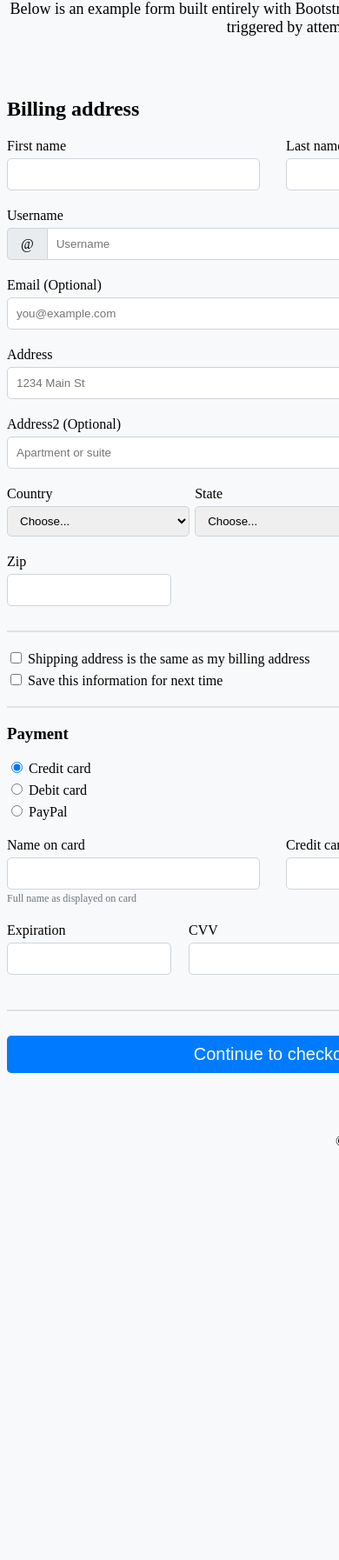
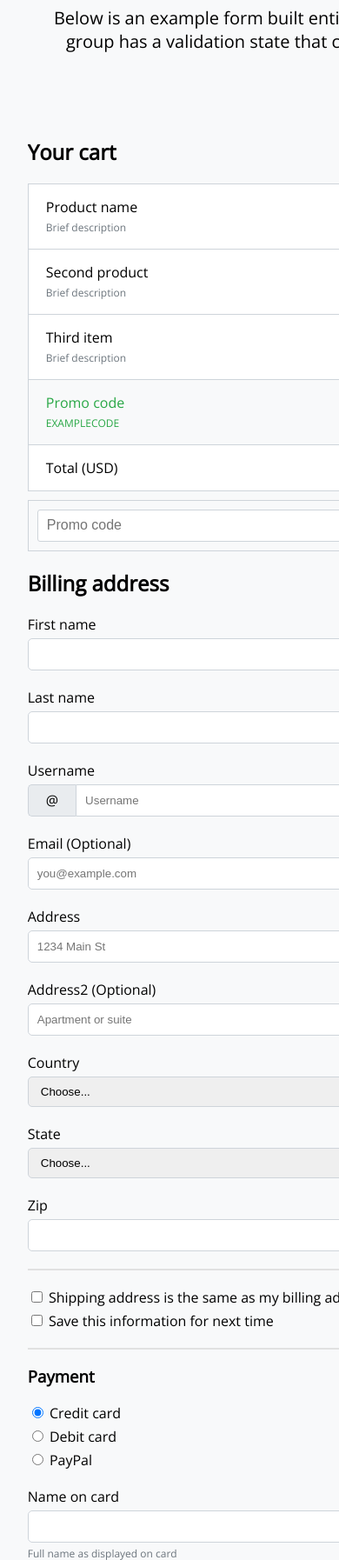
Before and after one commit to byeon-jiyoung/cmt-front-level-check, a plain HTML site: page WebContent/index.html in a window 390 px wide. Shown: the part 206-2000 px from the top of the page at 87% size. Before the commit the page ends 1612 px from the top, so only its background shows below. Drawn offline with nearby package versions, Linux system fonts and the light colour scheme.

Commit message:
js수정 및 반응형 진행 중

```diff
--- a/WebContent/css/index.css
+++ b/WebContent/css/index.css
@@ -2,6 +2,7 @@
 
 body {
 	background-color: #f8f9fa;
+	font-family: 'Open Sans', sans-serif;
 }
 #container {
 	width: 950px;
@@ -31,10 +32,19 @@ header {
 	text-align: center;
 }
 header span {
-	font-size: 18px;
+	font-size: 20px;
 }
 
+/* ----------------- footer ----------------- */
+footer {
+	text-align: center;
+}
+footer p {
+	color: #007bff;
+	font-weight: bold;
+}
 
+@media all and (min-width:700px) {
 	/* ----------------- section ----------------- */
 	/*---------*/
 	.float_left {
@@ -188,12 +198,152 @@ li:last-child {
 		height: 37px;
 		padding: 0;
 	}
+}
 
-/* ----------------- footer ----------------- */
-footer {
+/*---------------------------------------------------------------------------------------------*/
+
+@media screen and (max-width:700px) {
+	/* ----------------- header ----------------- */
+	header, footer {
+		width: 90%;
+		margin: 0 auto;
+	}
+
+
+	/* ----------------- section ----------------- */
+	/*---------*/
+	/* .wid90, .wid100, .wid40, .wid20 {
+		width: 96%;
+	} */
+	input {
+		width: 98%;
+	}
+	select {
+		width: 99% !important;
+	}
+	input[type="checkbox"], input[type="radio"] {
+		width: auto;
+	}
+
+	/*---------*/
+	section {
+		width: 95%;
+		margin: 50px auto;
+		overflow: hidden;
+	}
+	form div {
+		margin-bottom: 20px;
+	}
+	label {
+		display: block;
+		margin-bottom: 5px;
+	}
+	#divUser {
+		width: 100%;
+		overflow: hidden;
+		margin: 0;
+	}
+	.username {
+		background-color: #e9ecef;
+		border: 1px solid #ced4da;
+		border-right: none;
+		border-radius: 5px 0 0 5px;
+		padding: 0 20px;
 		text-align: center;
+		height: 35px;
+		line-height: 35px;
+		float: left;
 	}
-footer p {
-	color: #007bff;
+	#username {
+		border-radius: 0 5px 5px 0;
+		width: 92%;
+		float: left;
+	}
+	#form_check {
+		margin: 20px 0;
+	}
+	.divCard {
+		margin-bottom: 20px;
+	}
+	#formSubmit {
+		background-color: #007bff;
+		padding: 10px 0;
+		border: none;
+		color: white;
+		width: 100%;
+		font-size: 20px;
+		border-radius: 5px;
+		margin-top: 20px;
+	}
+
+	#sec_right > div {
+		overflow: hidden;
+	}
+	#sec_right h2 {
+		float: left;
+	}
+	#sec_right p {
+		float: right;
+		background-color: #6c757d;
+		color: white;
 		font-weight: bold;
+		padding: 5px 12px;
+		border-radius: 45%;
+		padding-top: 7px;
 	}
+	ul {
+		list-style: none;
+		width: 100%;
+		padding: 0;
+		margin: 0;
+	}
+	li {
+		padding: 15px 20px;
+		overflow: hidden;
+		border: 1px solid #ced4da;
+		border-bottom: none;
+		background-color: white;
+		position: relative;
+	}
+	li:last-child {
+		border-bottom: 1px solid #ced4da;
+	}
+	.small {
+		color: #6c757d;
+		font-size: 12px;
+	}
+	.price {
+		position: absolute;
+		right: 20px;
+		top: 20px;
+	}
+	.green {
+		background-color: #f8f9fa;
+		color: #28a745 !important;
+	}
+	#buy {
+		border: 1px solid #ced4da;
+		margin-top: 10px;
+		padding: 10px;
+	}
+	#buyText {
+		float: left;
+		border-radius: 3px 0 0 3px;
+		font-size: 16px;
+		float: left;
+		width: 75%;
+	}
+	#buySubmit {
+		float: left;
+		background-color: #6c757d;
+		color: white;
+		border: none;
+		display: inline-block;
+		border-radius: 0 3px 3px 0;
+		font-size: 15px;
+		float: left;
+		width: 20%;
+		height: 37px;
+		padding: 0;
+	}
+}
--- a/WebContent/index.html
+++ b/WebContent/index.html
@@ -3,8 +3,9 @@
 <head>
 <meta charset="UTF-8">
 <title>Insert title here</title>
+<link href="https://fonts.googleapis.com/css?family=Open+Sans&display=swap" rel="stylesheet">
 <link type="text/css" rel="stylesheet" href="css/index.css">
-<meta name="viewport" content="width=device-width, initial-scale=1">
+<meta name="viewport" content="width=device-width, initial-scale=1, maximum-scale=1, minimum-scale=1">
 <script src="js/index.js" charset="UTF-8"></script>
 </head>
 <body>
@@ -17,115 +18,6 @@
 			</div>
 		</header>
 		<section>
-			<div id="sec_left">
-				<h2>Billing address</h2>
-				<form name="baForm" onsubmit="return formCheck()">
-					<div>
-						<div class="float_left wid50">
-							<label>First name</label>
-							<input type="text" class="wid90" name="fName">
-							<span class="error" id="fName">First name을 입력해주세요</span>
-						</div>
-						<div class="float_right wid50">
-							<label>Last name</label>
-							<input type="text" class="wid90" name="lName">
-							<span class="error" id="lName">Last name을 입력해주세요</span>
-						</div>
-					</div>
-					<div class="clear"></div>
-					<div>
-						<label>Username</label>
-						<div id="divUser"><span class="username float_left">@</span><input type="text" placeholder="Username" id="username" class="float_left" name="uName"></div>
-						<span class="error" id="uName">Username을 입력해주세요</span>
-					</div>
-					<div class="clear"></div>
-					<div>
-						<label>Email (Optional)</label>
-						<input type="text" placeholder="you@example.com" class="wid100" name="email">
-						<span class="error" id="email">email형식이 틀렸습니다</span>
-					</div>
-					<div>
-						<label>Address</label>
-						<input type="text" placeholder="1234 Main St" class="wid100" name="address">
-					</div>
-					<div>
-						<label>Address2 (Optional)</label>
-						<input type="text" placeholder="Apartment or suite" class="wid100" name="address2">
-					</div>
-					<div>
-						<div class="float_left wid40">
-							<label>Country</label>
-							<select class="wid100" name="country">
-								<option>Choose...</option>
-								<option>Unites State</option>
-							</select>
-							<span class="error" id="country">Country를 선택해주세요</span>
-						</div>
-						<div class="float_left wid40">
-							<label>State</label>
-							<select class="wid100" name="state">
-								<option>Choose...</option>
-								<option>California</option>
-							</select>
-							<span class="error" id="state">State를 선택해주세요</span>
-						</div>
-						<div class="float_left">
-							<label>Zip</label>
-							<input type="text" name="zip">
-							<span class="error" id="zip">Zip을 입력해주세요</span>
-						</div>
-					</div>
-					<div class="clear"></div>
-					<hr>
-					<div id="form_check">
-						<label name="check1"><input type="checkbox" id="check1" name="check"> Shipping address is the same as my billing address<br></label>
-						<label name="check2"><input type="checkbox" id="check2" name="check"> Save this information for next time</label>
-						<span class="error" id="check">1개 이상 선택해주세요</span>
-					</div>
-					<hr>
-					<div>
-						<h3>Payment</h3>
-						<div>
-							<label name="radio1"><input type="radio" name="radio" checked="checked" id="radio1"> Credit card <br></label>
-							<label name="radio2"><input type="radio" name="radio" id="radio2"> Debit card <br> </label>
-							<label name="radiod3"><input type="radio" name="radio" id="radio3"> PayPal </label>
-						</div>
-						<div class="clear"></div>
-						<div>
-							<div class="float_left wid50 divCard">
-								<label>Name on card</label>
-								<input type="text" class="wid90" name="noc">
-								<span class="error" id="noc">Name on card를 입력해주세요</span>
-							</div>
-							<div class="float_right wid50 divCard">
-								<label>Credit card number</label>
-								<input type="text" class="wid90" name="ccn">
-								<span class="error" id="ccn">Credit card number를 입력해주세요</span>
-							</div>
-							<div class="clear"></div>
-							<span class="small">Full name as displayed on card</span>
-						</div>
-						<div class="clear"></div>
-						<div>
-							<div class="float_left">
-								<label>Expiration</label>
-								<input type="text" name="exp">
-								<span class="error" id="exp">Expiration을 입력해주세요</span>
-							</div>
-							<div class="float_left cvv">
-								<label>CVV</label>
-								<input type="text" name="cvv">
-								<span class="error" id="cvv">CVV를 입력해주세요</span>
-							</div>
-						</div>
-						<div class="clear"></div>
-					</div>
-					<hr>
-					<div>
-						<input type="submit" value="Continue to checkout" id="formSubmit">
-					</div>
-				</form>
-			</div>
 			<div id="sec_right">
 				<div>
 					<h2>Your cart</h2>
@@ -165,6 +57,115 @@
 					<div class="clear"></div>
 				</div>
 			</div>
+			<div id="sec_left">
+				<h2>Billing address</h2>
+				<form name="baForm" onsubmit="return formCheck()" method="post">
+					<div>
+						<div class="float_left wid50">
+							<label>First name</label>
+							<input type="text" class="wid90" name="fName">
+							<span class="error" id="fName">Valid first name is required.</span>
+						</div>
+						<div class="float_right wid50">
+							<label>Last name</label>
+							<input type="text" class="wid90" name="lName">
+							<span class="error" id="lName">Valid last name is required.</span>
+						</div>
+					</div>
+					<div class="clear"></div>
+					<div>
+						<label>Username</label>
+						<div id="divUser"><span class="username float_left">@</span><input type="text" placeholder="Username" id="username" class="float_left" name="uName"></div>
+						<span class="error" id="uName">Your username is required.</span>
+					</div>
+					<div class="clear"></div>
+					<div>
+						<label>Email (Optional)</label>
+						<input type="text" placeholder="you@example.com" class="wid100 pass" name="email">
+						<span class="error" id="email">Does not match email format.</span>
+					</div>
+					<div>
+						<label>Address</label>
+						<input type="text" placeholder="1234 Main St" class="wid100 pass" name="address">
+					</div>
+					<div>
+						<label>Address2 (Optional)</label>
+						<input type="text" placeholder="Apartment or suite" class="wid100 pass" name="address2">
+					</div>
+					<div>
+						<div class="float_left wid40">
+							<label>Country</label>
+							<select class="wid100" name="country">
+								<option>Choose...</option>
+								<option>Unites State</option>
+							</select>
+							<span class="error" id="country">Please select a valid country.</span>
+						</div>
+						<div class="float_left wid40">
+							<label>State</label>
+							<select class="wid100" name="state">
+								<option>Choose...</option>
+								<option>California</option>
+							</select>
+							<span class="error" id="state">Please provide a valid state.</span>
+						</div>
+						<div class="float_left">
+							<label>Zip</label>
+							<input type="text" name="zip" class="wid20">
+							<span class="error" id="zip">Zip code required.</span>
+						</div>
+					</div>
+					<div class="clear"></div>
+					<hr>
+					<div id="form_check">
+						<label name="check1"><input type="checkbox" id="check1" name="check"> Shipping address is the same as my billing address<br></label>
+						<label name="check2"><input type="checkbox" id="check2" name="check"> Save this information for next time</label>
+						<span class="error" id="check">please select at least one</span>
+					</div>
+					<hr>
+					<div>
+						<h3>Payment</h3>
+						<div>
+							<label name="radio1"><input type="radio" name="radio" checked="checked" id="radio1"><span class="pass"> Credit card</span> <br></label>
+							<label name="radio2"><input type="radio" name="radio" id="radio2"><span class="pass"> Debit card</span> <br> </label>
+							<label name="radiod3"><input type="radio" name="radio" id="radio3"><span class="pass"> PayPal</span> </label>
+						</div>
+						<div class="clear"></div>
+						<div>
+							<div class="float_left wid50 divCard">
+								<label>Name on card</label>
+								<input type="text" class="wid90" name="noc"> <br>
+								<span class="small">Full name as displayed on card</span>
+								<span class="error" id="noc">Name on card is required.</span>
+							</div>
+							<div class="float_right wid50 divCard">
+								<label>Credit card number</label>
+								<input type="text" class="wid90" name="ccn">
+								<span class="error" id="ccn">Credit card number is required.</span>
+							</div>
+							<div class="clear"></div>
+						</div>
+						<div class="clear"></div>
+						<div>
+							<div class="float_left">
+								<label>Expiration</label>
+								<input type="text" name="exp">
+								<span class="error" id="exp">Expiration date required.</span>
+							</div>
+							<div class="float_left cvv">
+								<label>CVV</label>
+								<input type="text" name="cvv">
+								<span class="error" id="cvv">Security code required.</span>
+							</div>
+						</div>
+						<div class="clear"></div>
+					</div>
+					<hr>
+					<div>
+						<input type="submit" value="Continue to checkout" id="formSubmit">
+					</div>
+				</form>
+			</div>
 		</section>
 		<footer>
 			&copy; 2017-2019 Company Name
--- a/WebContent/js/index.js
+++ b/WebContent/js/index.js
@@ -1,18 +1,50 @@
 /**
  *
  */
+function displayNone(style) {
+	document.getElementById("fName").style.display = style;
+	document.getElementById("lName").style.display = style;
+	document.getElementById("uName").style.display = style;
+	document.getElementById("country").style.display = style;
+	document.getElementById("state").style.display = style;
+	document.getElementById("zip").style.display = style;
+	document.getElementById("check").style.display = style;
+	document.getElementById("noc").style.display = style;
+	document.getElementById("ccn").style.display = style;
+	document.getElementById("exp").style.display = style;
+	document.getElementById("cvv").style.display = style;
+	for(var i=0; i<document.getElementsByClassName("pass").length; i++) {
+		document.getElementsByClassName("pass")[i].style.borderColor="#28a745";
+		document.getElementsByClassName("pass")[i].style.color="#28a745";
+	}
+}
+
+function resetForm() {
+	document.baForm.fName.value = "";
+	document.baForm.lName.value = "";
+	document.baForm.uName.value = "";
+	document.baForm.email.value = "";
+	document.baForm.address.value = "";
+	document.baForm.address2.value = "";
+	document.baForm.country.selectedIndex = 0; //select
+	document.baForm.state.selectedIndex = 0; //select
+	document.baForm.zip.value = "";
+	document.baForm.noc.value = "";
+	document.baForm.ccn.value = "";
+	document.baForm.exp.value = "";
+	document.baForm.cvv.value = "";
+	for(var i=0; i<document.baForm.check.length; i++) { //check
+		document.baForm.check[i].checked == false;
+	}
+}
+
+
 function formCheck() {
-	document.getElementById("fName").style.display = "none";
-	document.getElementById("lName").style.display = "none";
-	document.getElementById("uName").style.display = "none";
+	var check = true;
+
 	document.getElementById("email").style.display = "none";
-	document.getElementById("country").style.display = "none";
-	document.getElementById("state").style.display = "none";
-	document.getElementById("zip").style.display = "none";
-	document.getElementById("noc").style.display = "none";
-	document.getElementById("ccn").style.display = "none";
-	document.getElementById("exp").style.display = "none";
-	document.getElementById("cvv").style.display = "none";
+
+	displayNone("none");
 
 	var fName = document.baForm.fName.value;
 	var lName = document.baForm.lName.value;
@@ -36,22 +68,24 @@ function formCheck() {
 	var exp = document.baForm.exp.value;
 	var cvv = document.baForm.cvv.value;
 
+
 	//First name 입력하지 않은 경우
 	if(!fName) {
 		document.getElementById("fName").style.display = "block";
-		return false;
+		document.baForm.fName.focus();
+		check = false;
 	}
 
 	//Last name 입력하지 않은 경우
 	if(!lName) {
 		document.getElementById("lName").style.display = "block";
-		return false;
+		check = false;
 	}
 
 	//Username 입력하지 않은 경우
 	if(!uName) {
 		document.getElementById("uName").style.display = "block";
-		return false;
+		check = false;
 	}
 
 	//email형식이 틀린 경우
@@ -60,55 +94,62 @@ function formCheck() {
 		var result = emailReg.test(email);
 		if(result == false) {
 			document.getElementById("email").style.display = "block";
-			return false;
+			check = false;
 		}
 	}
 
 	//Country 선택하지 않은 경우
 	if(country == 0) {
 		document.getElementById("country").style.display = "block";
-		return false;
+		check = false;
 	}
 
 	//State 선택하지 않은 경우
 	if(state == 0) {
 		document.getElementById("state").style.display = "block";
-		return false;
+		check = false;
 	}
 
 	//Zip 입력하지 않은 경우
 	if(!zip) {
 		document.getElementById("zip").style.display = "block";
-		return false;
+		check = false;
 	}
 
 	//체크박스 선택하지 않은 경우
 	if(checkCount == 0) {
 		document.getElementById("check").style.display = "block";
-		return false;
+		check = false;
 	}
 
 	//Name on card 입력하지 않은 경우
 	if(!noc) {
 		document.getElementById("noc").style.display = "block";
-		return false;
+		check = false;
 	}
 
 	//Credit card number 입력하지 않은 경우
 	if(!ccn) {
 		document.getElementById("ccn").style.display = "block";
-		return false;
+		check = false;
 	}
 
 	//Expiration 입력하지 않은 경우
 	if(!exp) {
 		document.getElementById("exp").style.display = "block";
-		return false;
+		check = false;
 	}
 
 	//CVV 입력하지 않은 경우
 	if(!cvv) {
 		document.getElementById("cvv").style.display = "block";
+		check = false;
+	}
+
+	if(check == false) {
 		return false;
+	}else {
+		resetForm();
+		return true;
 	}
 }
```
Lines whose indentation alone changed are shown as unchanged.
